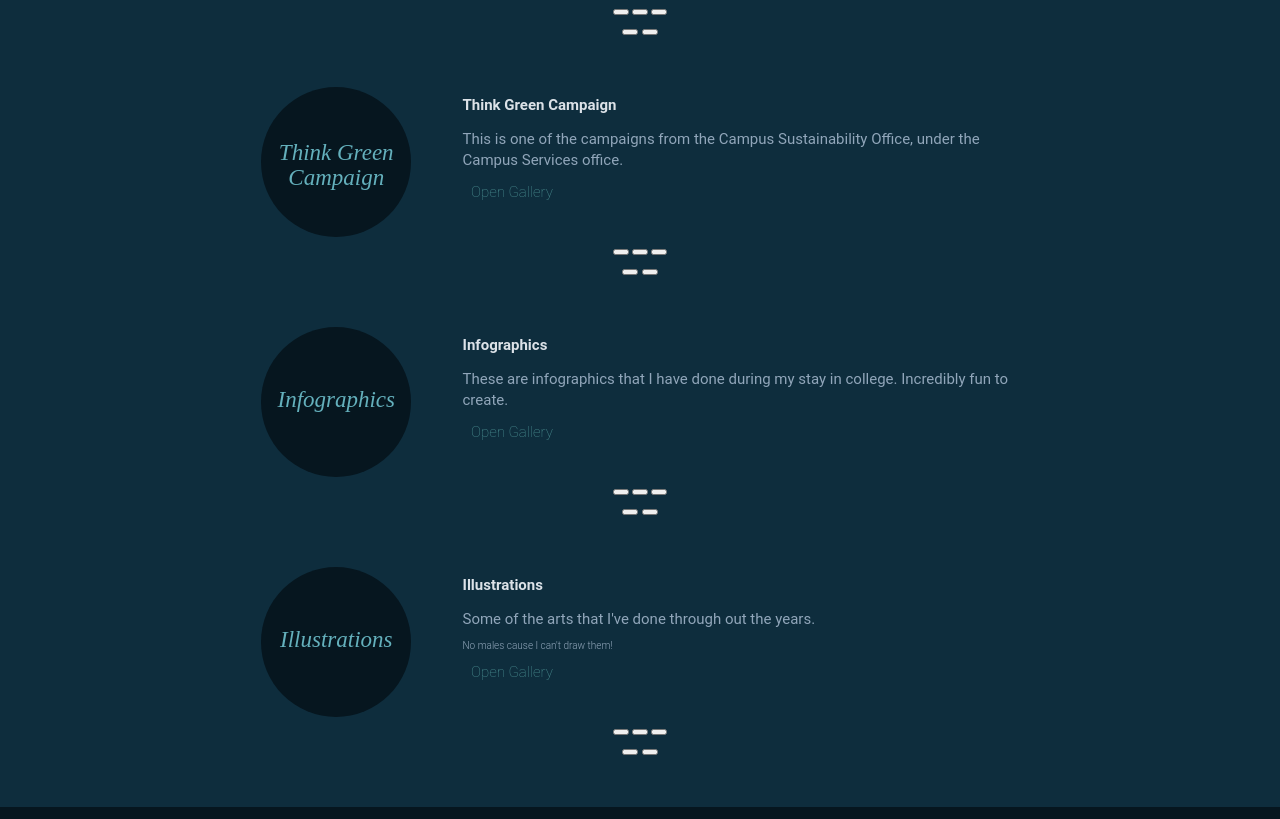
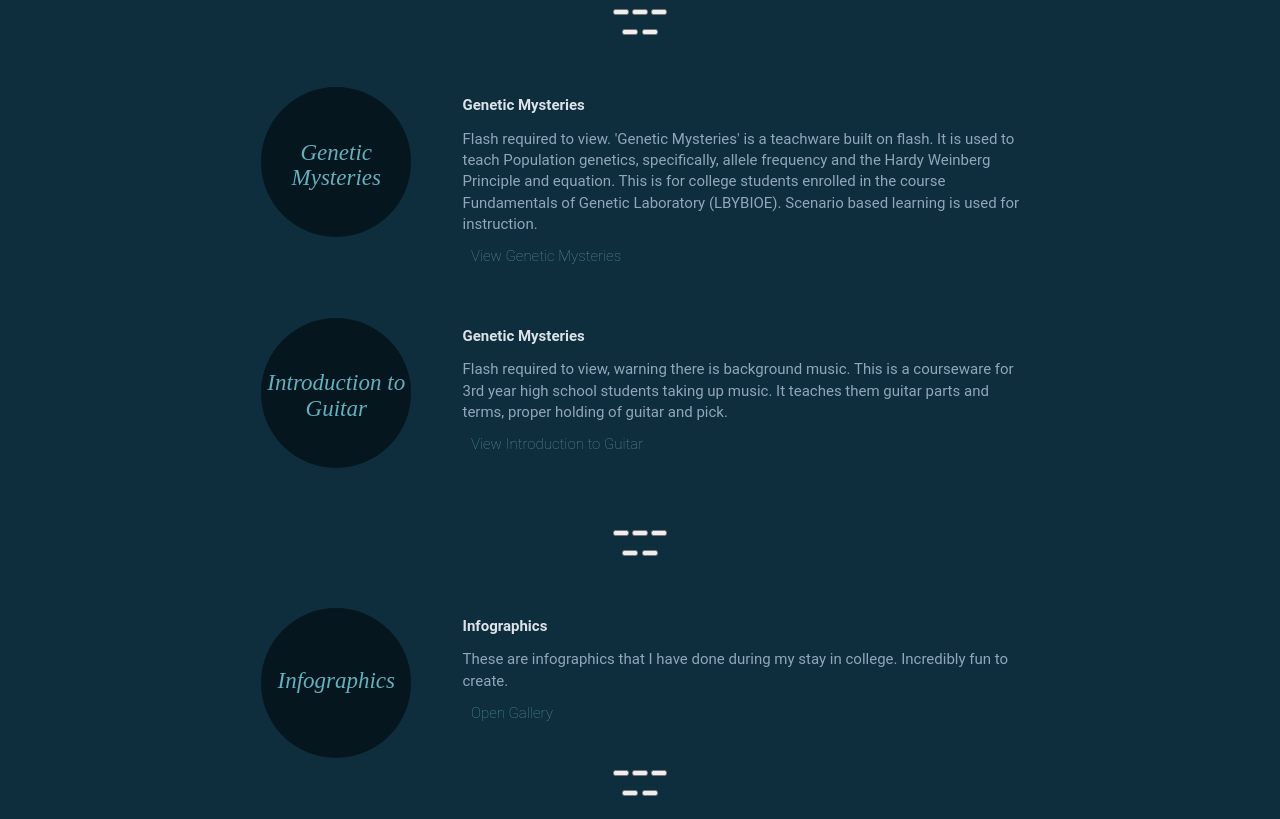
Before and after one commit to meganza/unbuilt-meganza.github.io, a website: page app/index.html in a window 1280 px wide. Shown: the part 3578-4397 px from the top of the page. Drawn offline with nearby package versions, Linux system fonts and the light colour scheme; some packages are replaced by stand-ins of ours; files that its build step writes are made by us from their sources; a script that the page names is missing; files whose address does not match are found by name.

Commit message:
Added instructional design projects

```diff
--- a/app/index.html
+++ b/app/index.html
@@ -586,32 +586,61 @@
 
         <div class="space-fifty"></div>
 
-        <!-- Work: Think Green Campaign -->
+        <!-- Work: Genetic Mysteries -->
         <div class="row">
-            <div id="showTG" class="work left col-md-8 col-md-offset-2">
+            <div class="work left col-md-8 col-md-offset-2">
                 <div class="col-md-3 col-sm-3 ">
                     <div class="work-img center-block">
-                        <h1 class="playfair-display italic work-title lighter two-liner allTransition">Think Green
-                            Campaign</h1>
+                        <a href="https://sites.google.com/site/teachwrgeneticmysteries/"><h1 class="playfair-display italic work-title lighter two-liner allTransition">Genetic Mysteries</h1></a>
                     </div>
                 </div>
                 <div class="col-md-9 col-sm-9 left work-description">
                     <div class="space-ten"></div>
-                    <h2 class="bold">Think Green Campaign</h2>
+                    <h2 class="bold">Genetic Mysteries</h2>
                     <div class="space-ten"></div>
                     <div class="description">
                         <p class="normal">
-                            This is one of the campaigns from the Campus Sustainability Office, under the Campus
-                            Services
-                            office.
+                            Flash required to view. 'Genetic Mysteries' is a teachware built on flash. It is used to teach
+                            Population genetics, specifically, allele frequency and the Hardy Weinberg Principle and equation.
+                            This is for college students enrolled in the course Fundamentals of Genetic Laboratory (LBYBIOE).
+                            Scenario based learning is used for instruction.
                         </p>
                         <div>
-                            <a class="allTransition hvr-sweep-to-right" id="tgArrow">Open Gallery </a>
+                            <a class="allTransition hvr-sweep-to-right" href="https://sites.google.com/site/teachwrgeneticmysteries/">View Genetic Mysteries </a>
                         </div>
                     </div>
                 </div>
             </div>
         </div>
+
+        <div class="space-fifty"></div>
+
+        <!-- Work: Introduction to Guitar -->
+        <div class="row">
+            <div class="work left col-md-8 col-md-offset-2">
+                <div class="col-md-3 col-sm-3 ">
+                    <div class="work-img center-block">
+                        <a href="https://sites.google.com/site/courswrguitarbasic/"><h1 class="playfair-display italic work-title lighter two-liner allTransition">Introduction to Guitar</h1></a>
+                    </div>
+                </div>
+                <div class="col-md-9 col-sm-9 left work-description">
+                    <div class="space-ten"></div>
+                    <h2 class="bold">Genetic Mysteries</h2>
+                    <div class="space-ten"></div>
+                    <div class="description">
+                        <p class="normal">
+                            Flash required to view, warning there is background music. This is a courseware for 3rd year high school students
+                            taking up music. It teaches them guitar parts and terms, proper holding of guitar and pick.
+                        </p>
+                        <div>
+                            <a class="allTransition hvr-sweep-to-right" href="https://sites.google.com/site/courswrguitarbasic/">View Introduction to Guitar </a>
+                        </div>
+                    </div>
+                </div>
+            </div>
+        </div>
+
+        <div class="space-fifty"></div>
 
         <!-- Slide: Think Green Campaign -->
         <div class="pswp" tabindex="-1" role="dialog" aria-hidden="true">
```
Also changed, not shown: 1 other file.
